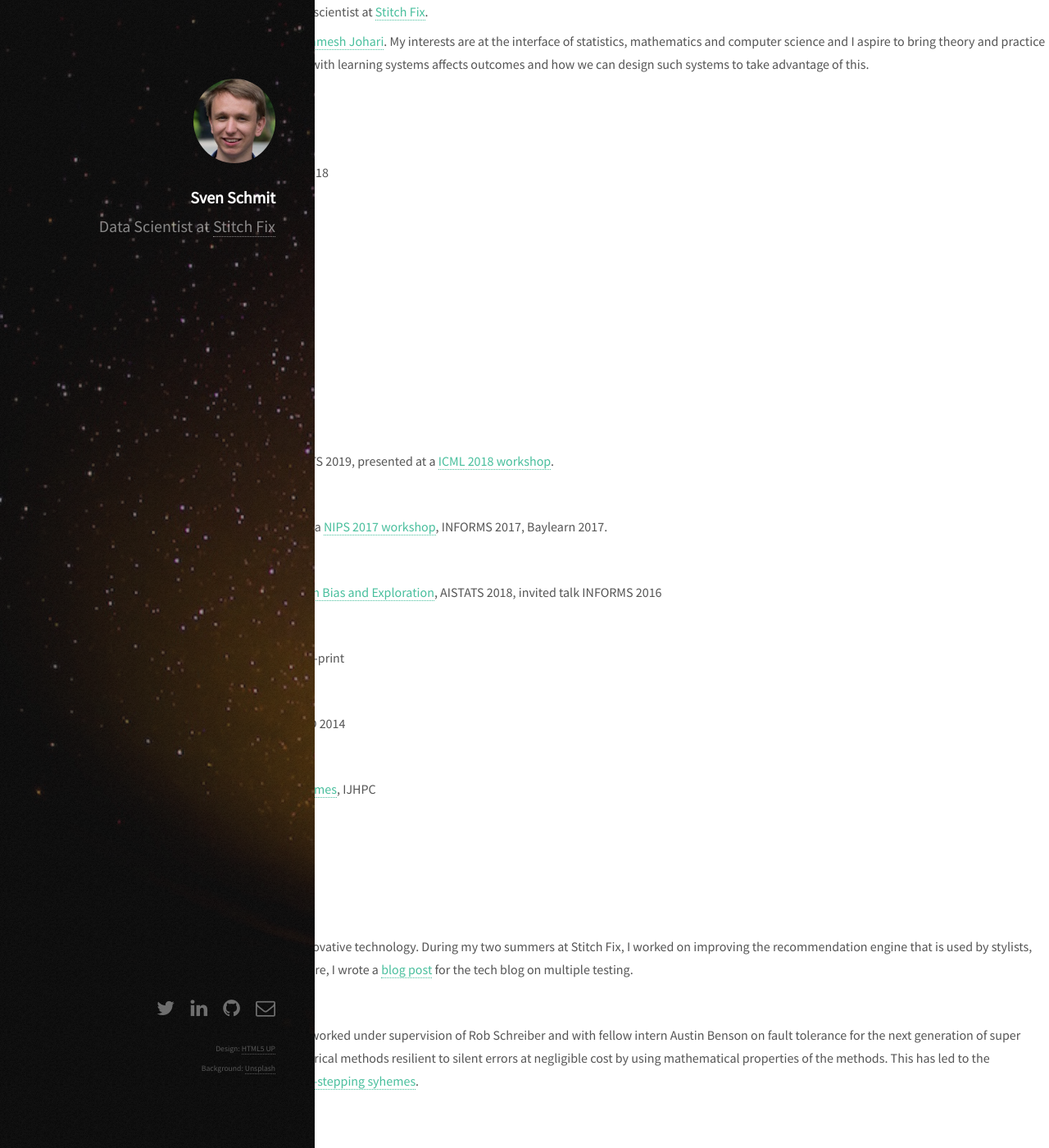
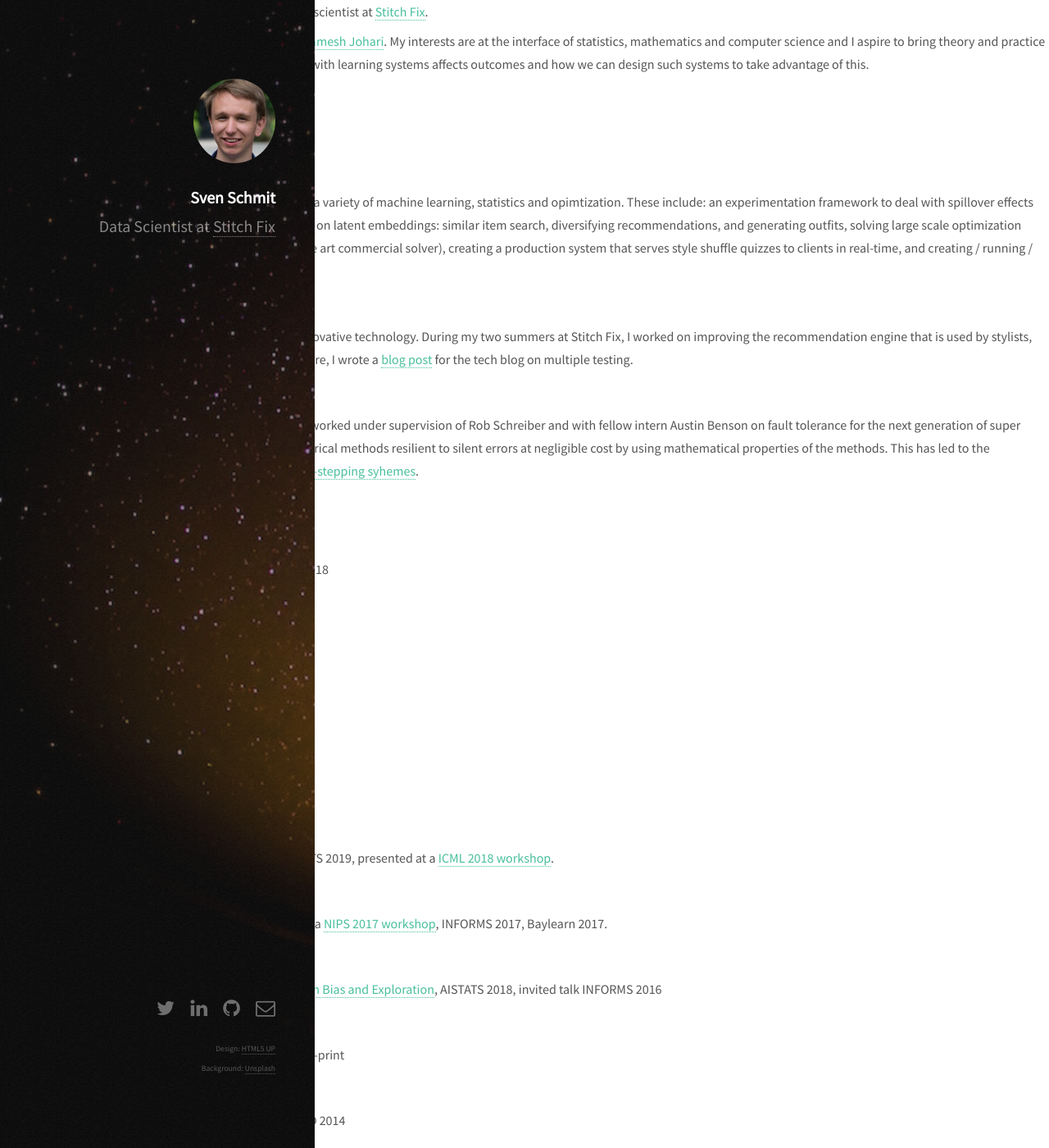
Before and after one commit to schmit/schmit.github.io, a Jekyll site: the page built from _posts/2015-1-1-about.md, in a window 1280 px wide and 1400 px high. Shown: the whole window at 82% size. Built offline with Jekyll 4.4.1, drawn with Linux system fonts in a browser that asks for light colours; some of the changed text lies outside the part shown.

Commit message:
Fall 2020 update

```diff
--- a/_posts/2015-1-1-about.md
+++ b/_posts/2015-1-1-about.md
@@ -12,6 +12,31 @@
 how we can design such systems to take advantage of this.
 
 <br>
+
+
+## Experience
+
+- **Stitch Fix**, 2018 - Now
+
+    On the Algorithms team at Stitch Fix I have worked on a variety of machine learning, statistics and opimtization. These include:
+    an experimentation framework to deal with spillover effects from inventory constraints, multiple algorithms based on latent embeddings: similar item search, diversifying recommendations, and generating outfits, solving large scale optimization problems (distributed in PySpark, and with state of the art commercial solver), creating a production system that serves style shuffle quizzes to clients in real-time, and creating / running / analyzing multiple experiments.
+
+- **Stitch Fix** internship, Summer 2014 and Summer 2015
+
+    [Stitch Fix](http://www.stitchfix.com) is reinventing the retail industry through innovative technology.
+    During my two summers at Stitch Fix, I worked on improving the recommendation engine that is used by stylists,
+    along with tinkering on some side projects.
+    Furthermore, I wrote a [blog post](http://multithreaded.stitchfix.com/blog/2015/10/15/multiple-hypothesis-testing/) for the tech blog on multiple testing.
+
+
+- **HP Labs** internship, Summer 2013
+
+    [HP Labs](http://www.labs.hpe.com/) is the research division of Hewlett-Packard.
+    I worked under supervision of Rob Schreiber and with fellow intern Austin Benson on fault tolerance for the next generation of super computers.
+    We demonstrated that we can make numerical methods resilient to silent errors at negligible cost by using mathematical properties of the methods.
+    This has led to the publication of [Silent error detection in numerical time-stepping syhemes](http://hpc.sagepub.com/content/29/4/403).
+
+
 
 ## Education
 
@@ -64,24 +89,10 @@
     [[arXiv](http://arxiv.org/abs/1312.2674)]
 
 
-## Experience
+## Blog posts
 
-
-- **Stitch Fix**, Summer 2014 and Summer 2015
-
-    [Stitch Fix](http://www.stitchfix.com) is reinventing the retail industry through innovative technology.
-    During my two summers at Stitch Fix, I worked on improving the recommendation engine that is used by stylists,
-    along with tinkering on some side projects.
-    Furthermore, I wrote a [blog post](http://multithreaded.stitchfix.com/blog/2015/10/15/multiple-hypothesis-testing/) for the tech blog on multiple testing.
-
-
-- **HP Labs**, Summer 2013
-
-    [HP Labs](http://www.labs.hpe.com/) is the research division of Hewlett-Packard.
-    I worked under supervision of Rob Schreiber and with fellow intern Austin Benson on fault tolerance for the next generation of super computers.
-    We demonstrated that we can make numerical methods resilient to silent errors at negligible cost by using mathematical properties of the methods.
-    This has led to the publication of [Silent error detection in numerical time-stepping syhemes](http://hpc.sagepub.com/content/29/4/403).
-
+- [Large scale experimentation](https://multithreaded.stitchfix.com/blog/2020/07/07/large-scale-experimentation/)
+- [Multiple hypothesis testing](http://multithreaded.stitchfix.com/blog/2015/10/15/multiple-hypothesis-testing/)
 
 ## Teaching
 
```
